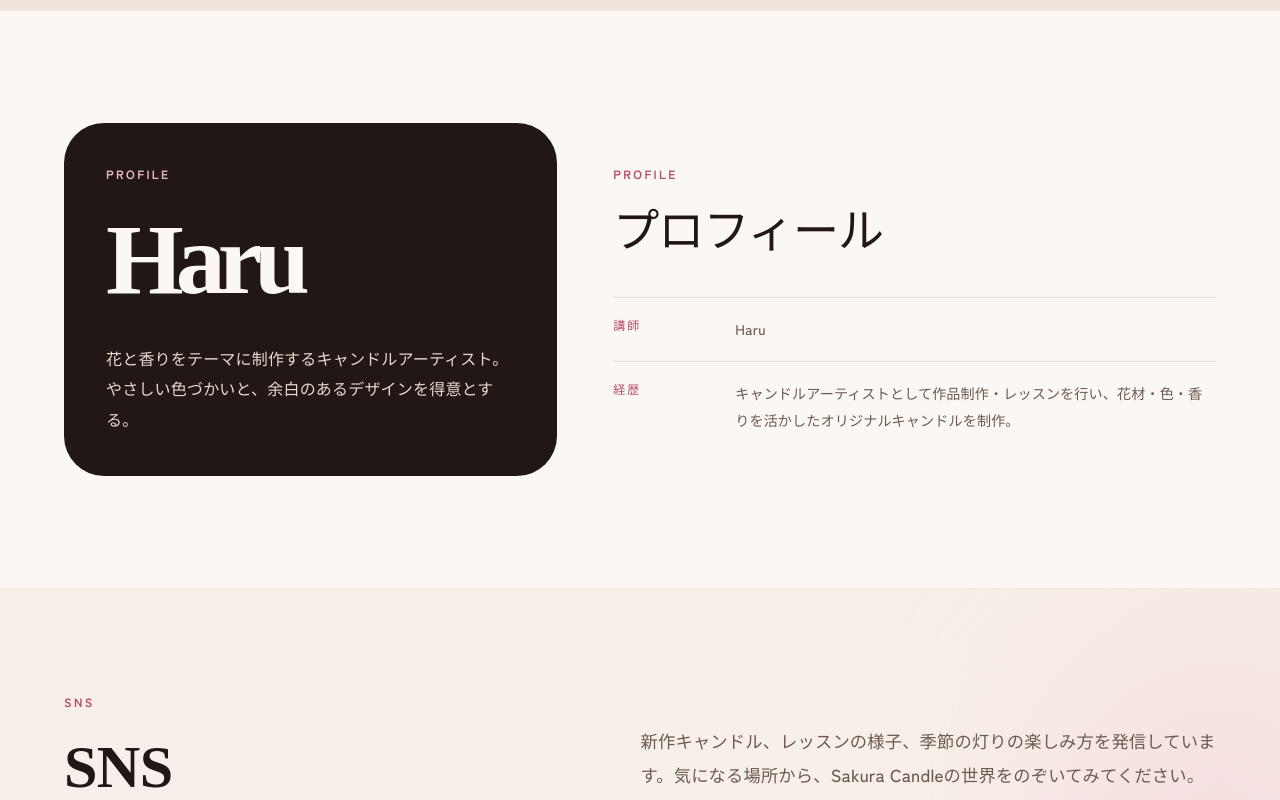
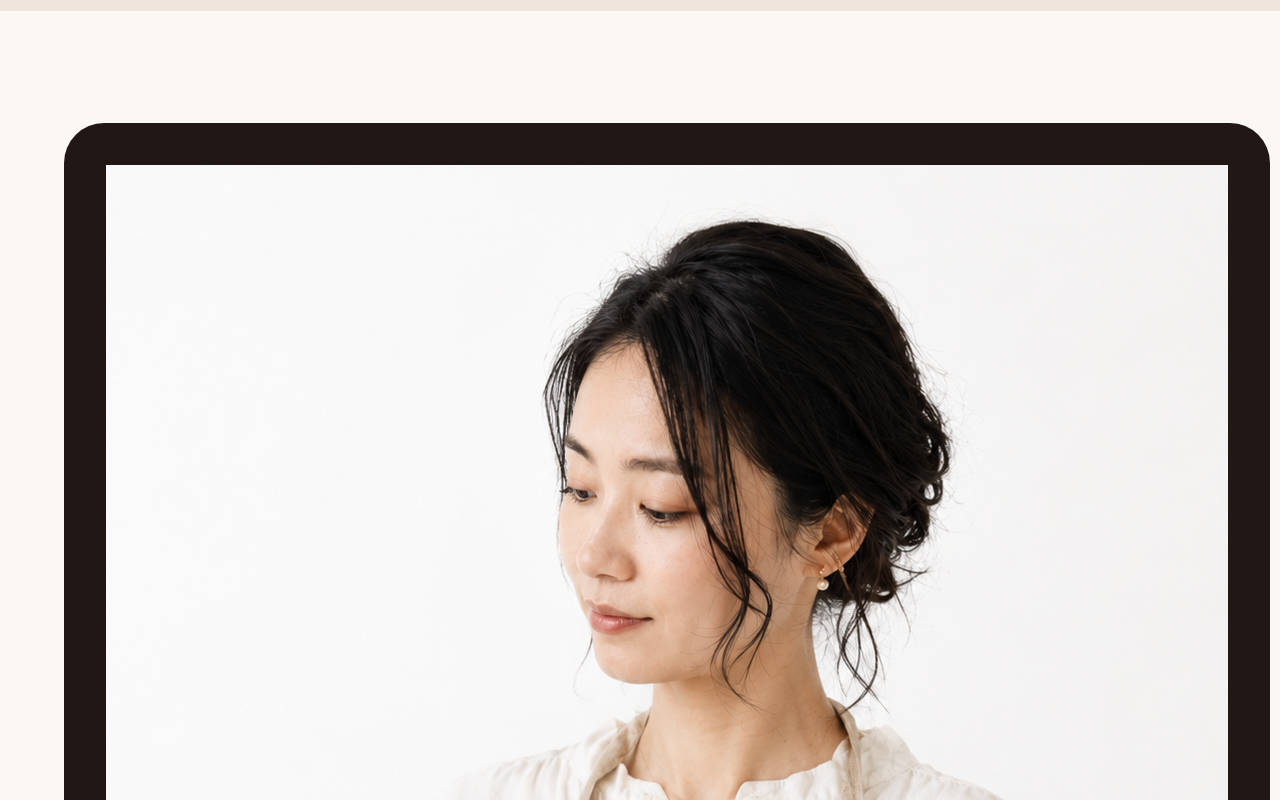
Before and after one commit to bschoice/sakura-candle-demo, a React (Vite) app: page / in a window 1280 px wide. Shown: the part 3780-4580 px from the top of the page. Built offline with nearby package versions, Linux system fonts and the light colour scheme.

Commit message:
Use Sakura profile image

```diff
--- a/src/App.jsx
+++ b/src/App.jsx
@@ -5,6 +5,7 @@ import sakura03 from '../sakura03.png'
 import sakura04 from '../sakura04.png'
 import sakura05 from '../sakura05.png'
 import sakura06 from '../sakura06.png'
+import sakura07 from '../sakura07.png'
 
 const works = [
   { category: 'Gradation Candle', title: 'グラデーションキャンドル', text: '料金　　　３,０００円\n所要時間　９０分', image: sakura04 },
@@ -80,7 +81,7 @@ function App() {
 
       <section id="works" className="worksSection"><div className="worksInner"><div className="worksTitle lessonTitle"><div><p className="eyebrow">LESSON</p><h2>レッスン</h2></div><p className="lessonIntro">初心者の方も多くご参加いただいています。<br />楽しく作ることを第一に、特別な時間をお過ごしください。</p></div><div className="workList">{works.map((work) => <article className="workItem" key={work.category}><div className="workVisual lessonImageVisual"><img className="workImage" src={work.image} alt={`${work.title}のレッスン画像`} /></div><div className="workContent"><p className="workCategory">{work.category}</p><h3>{work.title}</h3><p>{work.text}</p></div></article>)}</div></div></section>
 
-      <section className="profileSection"><div className="profileCard"><p className="eyebrow pink">PROFILE</p><h2>Haru</h2><p>花と香りをテーマに制作するキャンドルアーティスト。やさしい色づかいと、余白のあるデザインを得意とする。</p></div><div className="profileDetails"><p className="eyebrow">PROFILE</p><h2>プロフィール</h2><dl><div><dt>講師</dt><dd>Haru</dd></div><div><dt>経歴</dt><dd>キャンドルアーティストとして作品制作・レッスンを行い、花材・色・香りを活かしたオリジナルキャンドルを制作。</dd></div></dl></div></section>
+      <section className="profileSection"><div className="profileCard profileImageCard"><img className="profileImage" src={sakura07} alt="キャンドルアーティストHaruのプロフィール画像" /></div><div className="profileDetails"><p className="eyebrow">PROFILE</p><h2>プロフィール</h2><dl><div><dt>講師</dt><dd>Haru</dd></div><div><dt>経歴</dt><dd>キャンドルアーティストとして作品制作・レッスンを行い、花材・色・香りを活かしたオリジナルキャンドルを制作。</dd></div></dl></div></section>
 
       <section id="social" className="socialSection"><div className="socialInner"><div className="socialHead"><div><p className="eyebrow">SNS</p><h2>SNS</h2></div><p className="socialLead">新作キャンドル、レッスンの様子、季節の灯りの楽しみ方を発信しています。気になる場所から、Sakura Candleの世界をのぞいてみてください。</p></div><div className="socialGrid">{socialLinks.map((social) => <a className={`socialCard socialCard-${social.name.toLowerCase()}`} href={social.href} key={social.name} target="_blank" rel="noreferrer"><div className="socialIcon"><SocialIcon name={social.name} /></div><h3>{social.label}</h3></a>)}</div></div></section>
 
```
